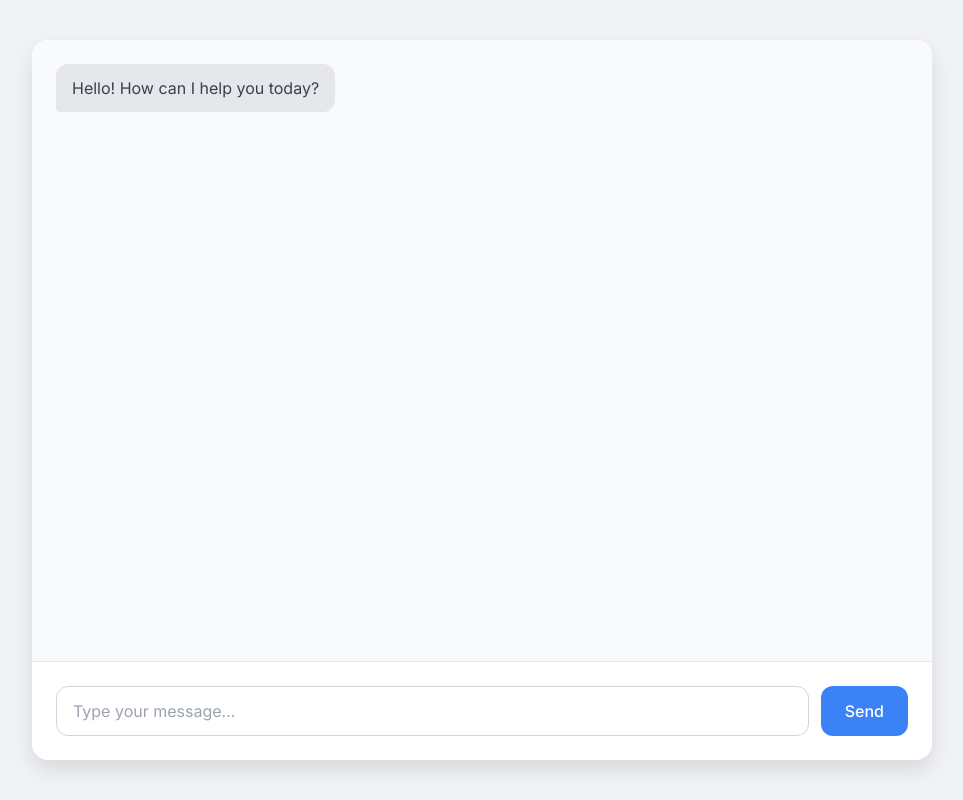
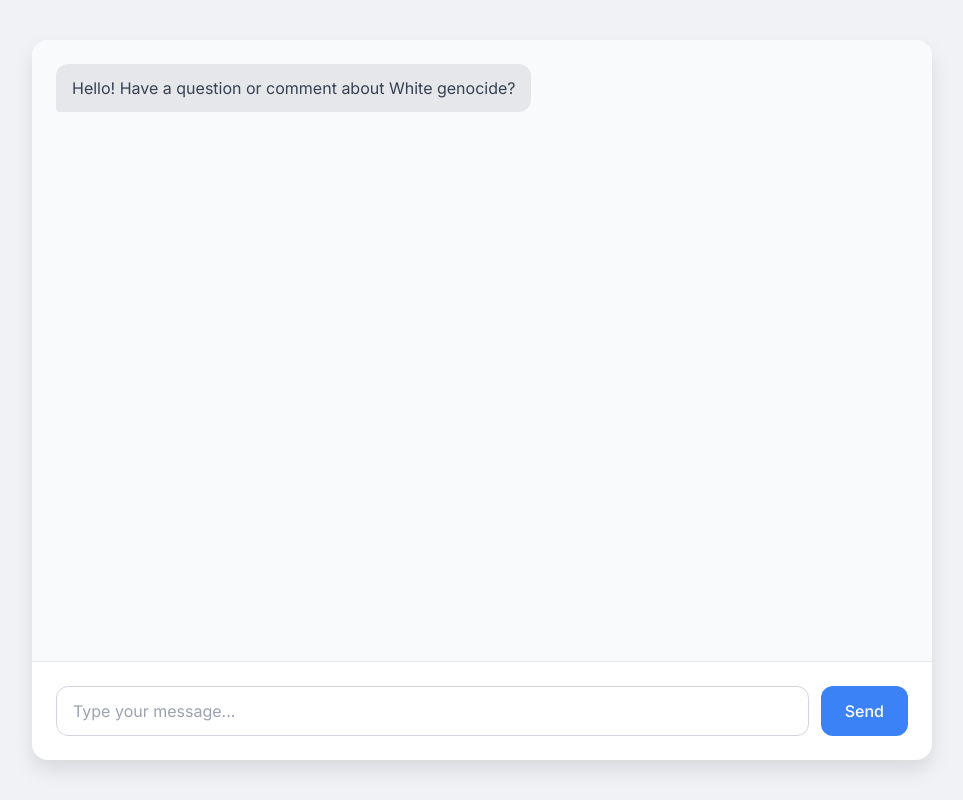
Before and after one commit to cptProWhite/chat, a plain HTML site: page index.html in a window 1280 px wide. Shown: the whole page, without its empty margins (158-1121 px from the left). Drawn offline with nearby package versions, Linux system fonts and the light colour scheme.

Commit message:
Update index.html

```diff
--- a/index.html
+++ b/index.html
@@ -140,7 +140,7 @@
     <div class="chat-container">
         <div class="chat-messages" id="chat-messages">
             <!-- Chat messages will be appended here -->
-            <div class="message bot">Hello! How can I help you today?</div>
+            <div class="message bot">Hello! Have a question or comment about White genocide?</div>
         </div>
         <div class="chat-input-area">
             <input type="text" id="user-input" class="chat-input" placeholder="Type your message...">
```
